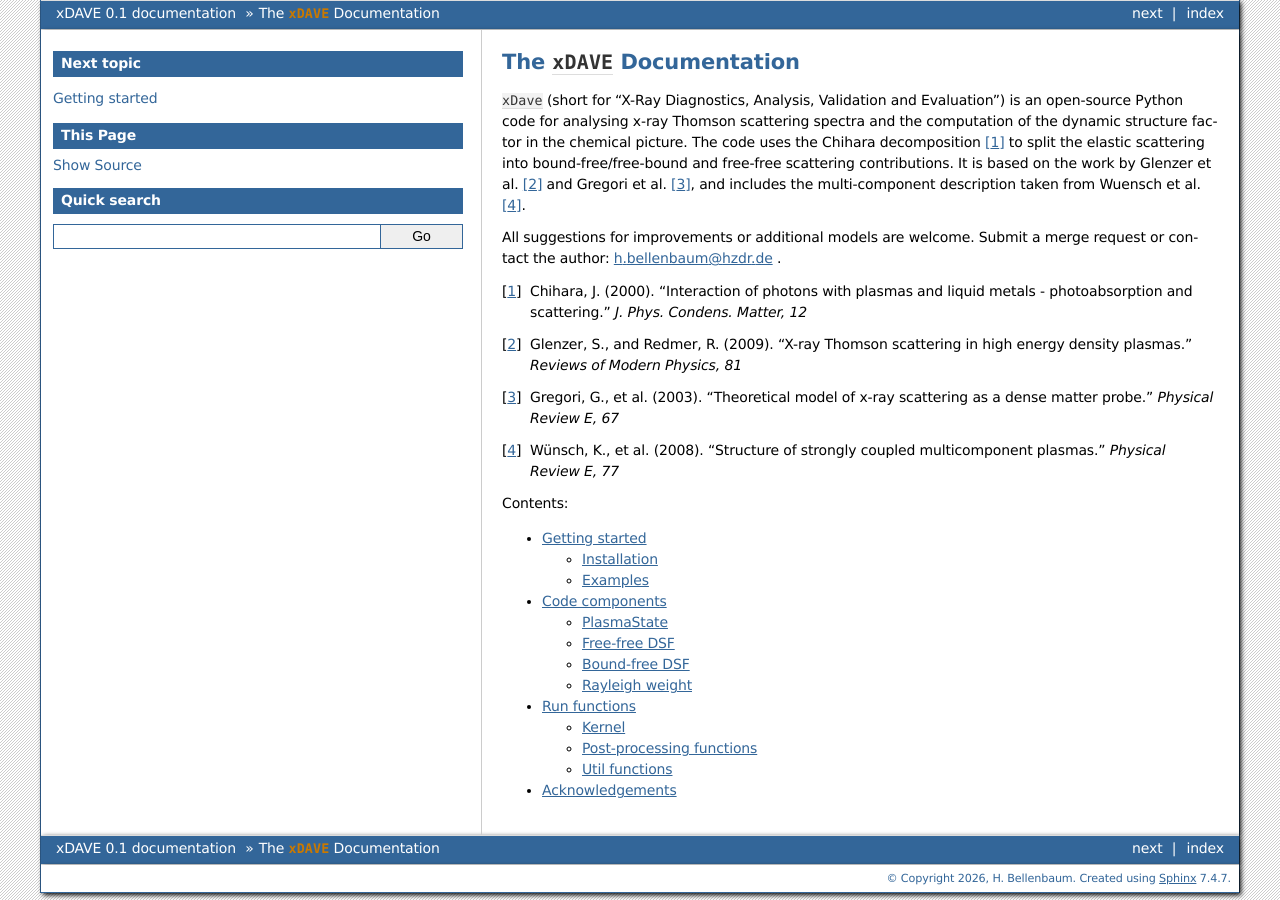
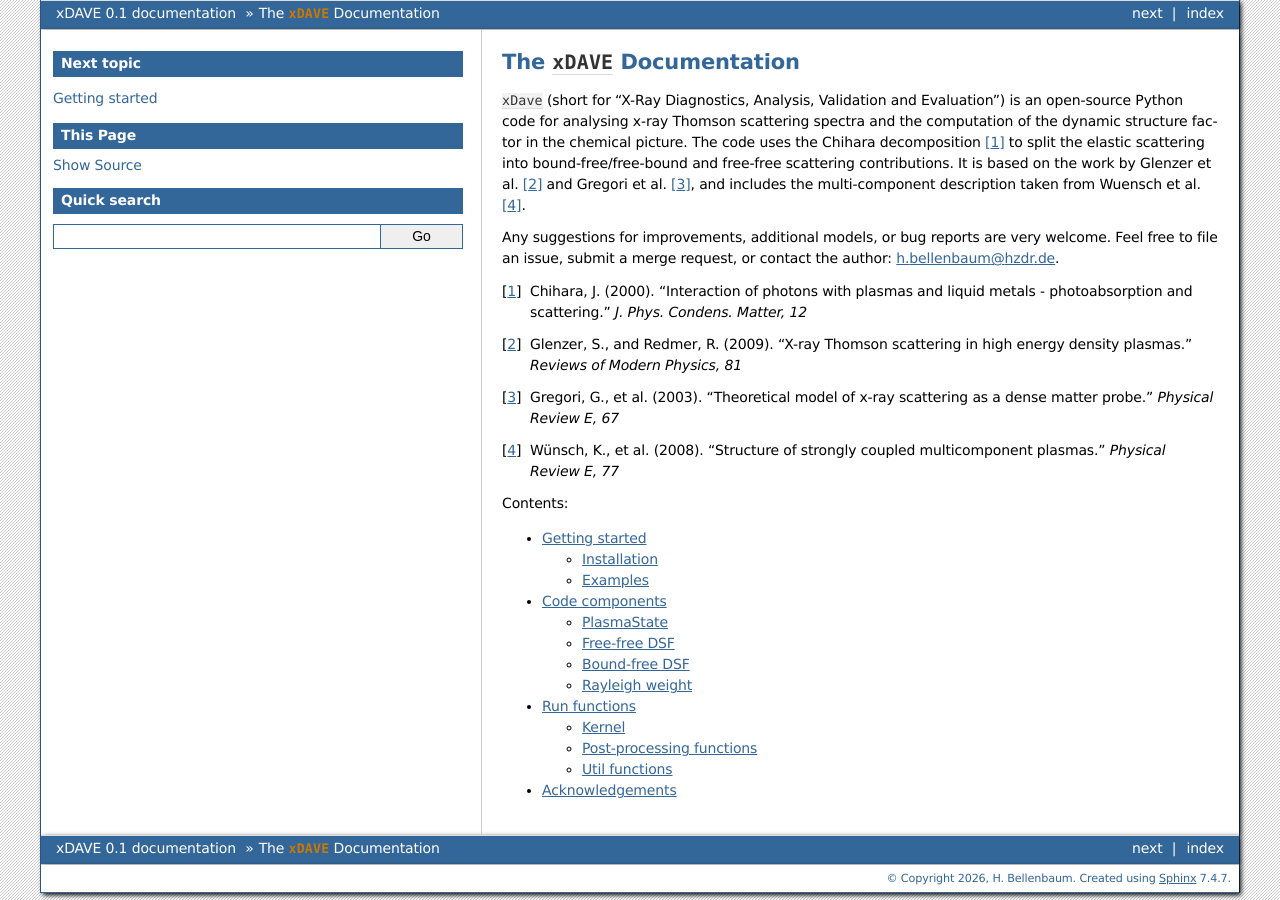
Before and after one commit to hbellenbaum/xdave, a Sphinx documentation site: the page built from docs/source/index.rst, in a window 1280 px wide. Built offline with Sphinx 7.4.7, drawn with Linux system fonts in a browser that asks for light colours.

Commit message:
Update docs/source/index.rst
Co-authored-by: Uwe Hernandez Acosta <szabo137@users.noreply.github.com>

```diff
--- a/docs/source/index.rst
+++ b/docs/source/index.rst
@@ -13,7 +13,7 @@ The ``xDAVE`` Documentation
 The code uses the Chihara decomposition [#f1]_ to split the elastic scattering into bound-free/free-bound and free-free scattering contributions.
 It is based on the work by Glenzer et al. [#f2]_ and Gregori et al. [#f3]_, and includes the multi-component description taken from Wuensch et al. [#f4]_.
 
-All suggestions for improvements or additional models are welcome. Submit a merge request or contact the author: h.bellenbaum@hzdr.de .
+Any suggestions for improvements, additional models, or bug reports are very welcome. Feel free to file an issue, submit a merge request, or contact the author: h.bellenbaum@hzdr.de.
 
 .. [#f1]  Chihara, J. (2000). "Interaction of photons with plasmas and liquid metals - photoabsorption and scattering." *J. Phys. Condens. Matter, 12*
 .. [#f2]  Glenzer, S., and Redmer, R. (2009). "X-ray Thomson scattering in high energy density plasmas." *Reviews of Modern Physics, 81*
```
